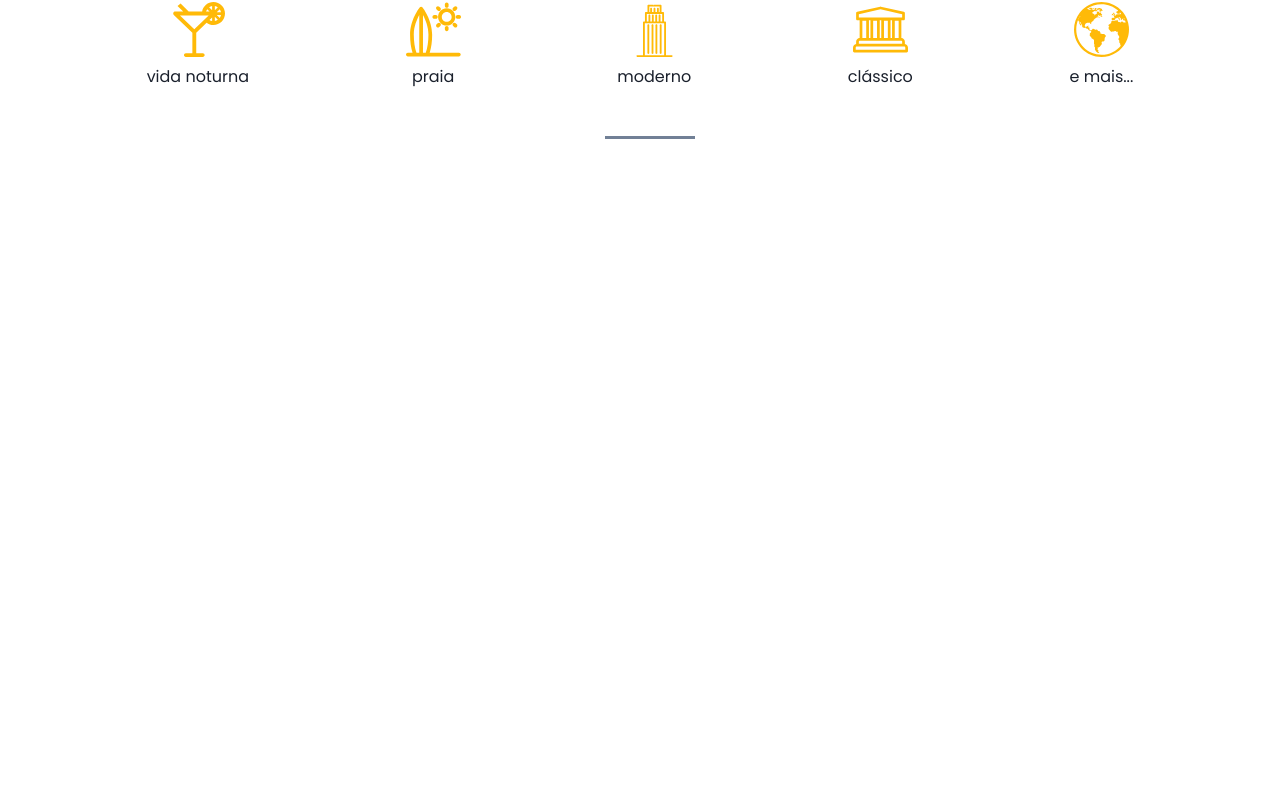
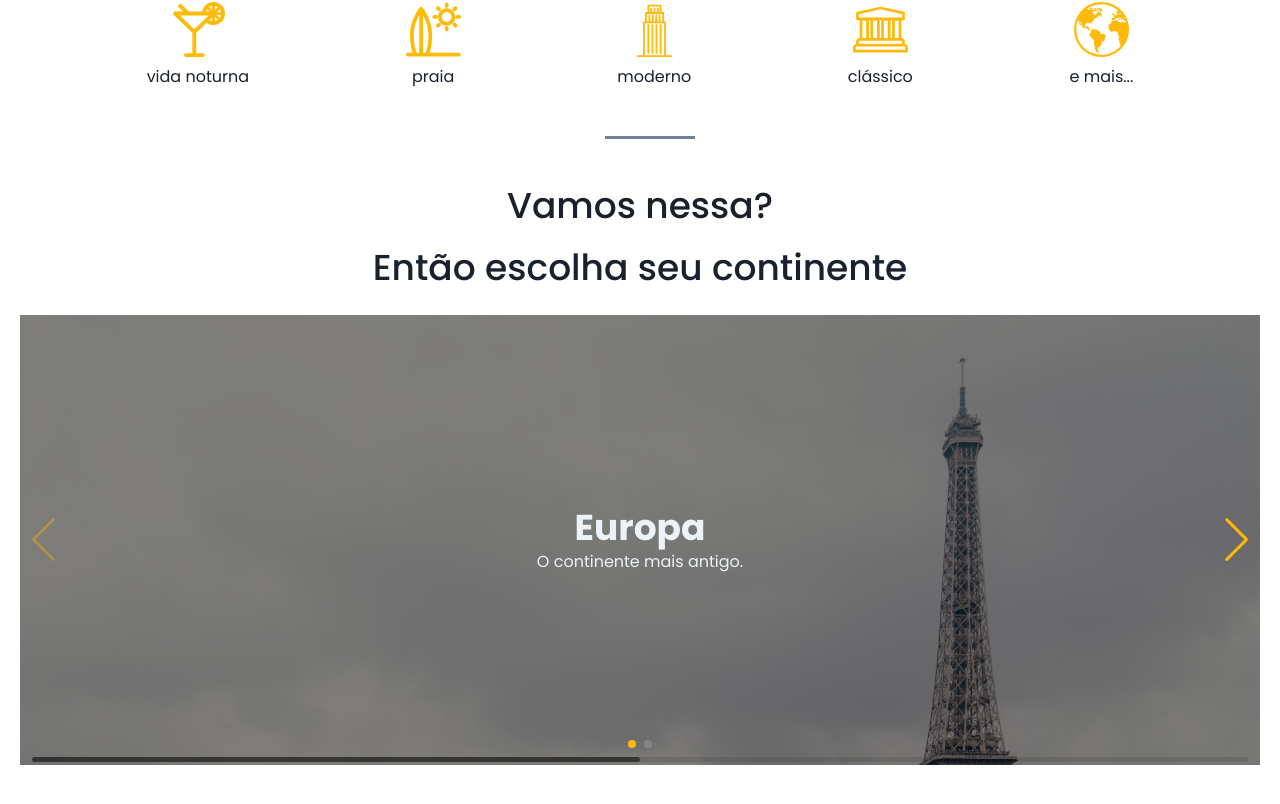
Before and after one commit to Bluniz/worldtrip, a Next.js app: page / in a window 1280 px wide. Shown: the part 448-1252 px from the top of the page. Before the commit the page ends 800 px from the top, so only its background shows below. Built offline with nearby package versions, Linux system fonts and the light colour scheme; grey boxes are pictures that could not be loaded.

Commit message:
Add Carrousel component with Swiper

```diff
--- a/package.json
+++ b/package.json
@@ -14,7 +14,11 @@
     "framer-motion": "^4",
     "next": "10.1.3",
     "react": "17.0.2",
-    "react-dom": "17.0.2"
+    "react-dom": "17.0.2",
+    "react-id-swiper": "^4.0.0",
+    "sass": "^1.32.8",
+    "scss": "^0.2.4",
+    "swiper": "^6.5.6"
   },
   "devDependencies": {
     "@types/node": "^14.14.37",
--- a/src/components/Banner/index.tsx
+++ b/src/components/Banner/index.tsx
@@ -10,6 +10,7 @@ export function Banner() {
         bgRepeat="no-repeat"
         h="280"
         maxH="280"
+        w="100%"
       >
         <VStack align="flex-start">
           <Heading color="gray.100" mb={4} size="lg" fontWeight="Medium">
--- /dev/null
+++ b/src/components/Carousel/index.tsx
@@ -0,0 +1,63 @@
+import { Flex, Image, Box, Text, Heading } from "@chakra-ui/react";
+import { useEffect } from "react";
+import SwiperCore, { Navigation, Pagination, Scrollbar, A11y } from "swiper";
+import { Swiper, SwiperSlide } from "swiper/react";
+
+SwiperCore.use([Navigation, Pagination, Scrollbar, A11y]);
+
+export function Carousel() {
+  return (
+    <Flex maxWidth={1240} height={450} mb="20" mx="auto">
+      <Swiper
+        spaceBetween={0}
+        slidesPerView={1}
+        navigation
+        pagination={{ clickable: true }}
+        scrollbar={{ draggable: true }}
+        onSwiper={(swiper) => console.log(swiper)}
+        onSlideChange={() => console.log("slide change")}
+      >
+        <SwiperSlide>
+          <Box position="relative">
+            <Image src="/images/europe.jpg" />
+            <Flex
+              maxH={450}
+              position="absolute"
+              top="0"
+              bottom="0"
+              left="0"
+              right="0"
+              direction="column"
+              align="center"
+              justify="center"
+              bg="rgba(0,0,0,0.5)"
+            >
+              <Heading color="gray.100">Europa</Heading>
+              <Text color="gray.100">O continente mais antigo.</Text>
+            </Flex>
+          </Box>
+        </SwiperSlide>
+        <SwiperSlide>
+          <Box position="relative">
+            <Image src="/images/south_america.jpg" />
+            <Flex
+              maxH={450}
+              position="absolute"
+              top="0"
+              bottom="0"
+              left="0"
+              right="0"
+              direction="column"
+              align="center"
+              justify="center"
+              bg="rgba(0,0,0,0.5)"
+            >
+              <Heading color="gray.100">América do Sul</Heading>
+              <Text color="gray.100">Algum continente</Text>
+            </Flex>
+          </Box>
+        </SwiperSlide>
+      </Swiper>
+    </Flex>
+  );
+}
--- a/src/pages/_app.tsx
+++ b/src/pages/_app.tsx
@@ -1,6 +1,11 @@
 import { AppProps } from "next/app";
 import { ChakraProvider } from "@chakra-ui/react";
 import { theme } from "../styles/theme";
+import "swiper/swiper.scss";
+import "swiper/components/navigation/navigation.scss";
+import "swiper/components/pagination/pagination.scss";
+import "swiper/components/scrollbar/scrollbar.scss";
+import "../styles/overwrite.scss";
 
 function MyApp({ Component, pageProps }: AppProps) {
   return (
--- a/src/pages/_document.tsx
+++ b/src/pages/_document.tsx
@@ -10,6 +10,10 @@ export default class MyDocument extends Document {
             href="https://fonts.googleapis.com/css2?family=Poppins:wght@400;500;700;900&display=swap"
             rel="stylesheet"
           />
+          <link
+            rel="stylesheet"
+            href="https://unpkg.com/swiper/swiper-bundle.min.css"
+          />
         </Head>
         <body>
           <Main />
--- a/src/pages/index.tsx
+++ b/src/pages/index.tsx
@@ -1,15 +1,25 @@
-import { Flex } from "@chakra-ui/react";
+import { Flex, Text, VStack } from "@chakra-ui/react";
 
 import { Banner } from "../components/Banner";
+import { Carousel } from "../components/Carousel";
 import { Header } from "../components/Header";
 import { TravelTypes } from "../components/TravelTypes";
 
 export default function Home() {
   return (
-    <Flex w="100vw" h="100vh" direction="column">
+    <Flex w="100vw" maxW="1440px" direction="column">
       <Header />
       <Banner />
       <TravelTypes />
+      <VStack justify="center" pt={10} marginBottom="20px" w="100%">
+        <Text fontWeight="medium" fontSize="36px">
+          Vamos nessa?
+        </Text>
+        <Text fontWeight="medium" fontSize="36px">
+          Então escolha seu continente
+        </Text>
+      </VStack>
+      <Carousel />
     </Flex>
   );
 }
--- /dev/null
+++ b/src/styles/overwrite.scss
@@ -0,0 +1,15 @@
+.swiper-pagination-bullet {
+  background: #dadada;
+}
+
+.swiper-pagination-bullet-active {
+  background: #ffba08;
+}
+
+.swiper-button-next {
+  color: #ffba08;
+}
+
+.swiper-button-prev {
+  color: #ffba08;
+}
```
Also changed, not shown: 1 other file (tests, documents, lock files or other folders).
